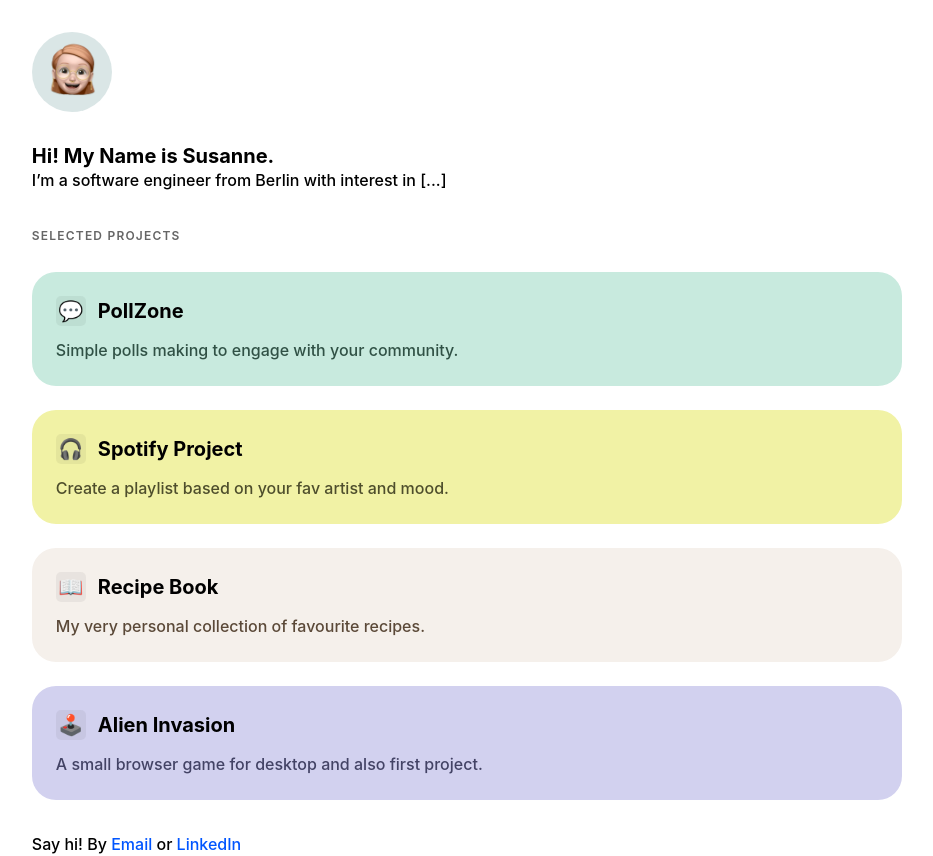
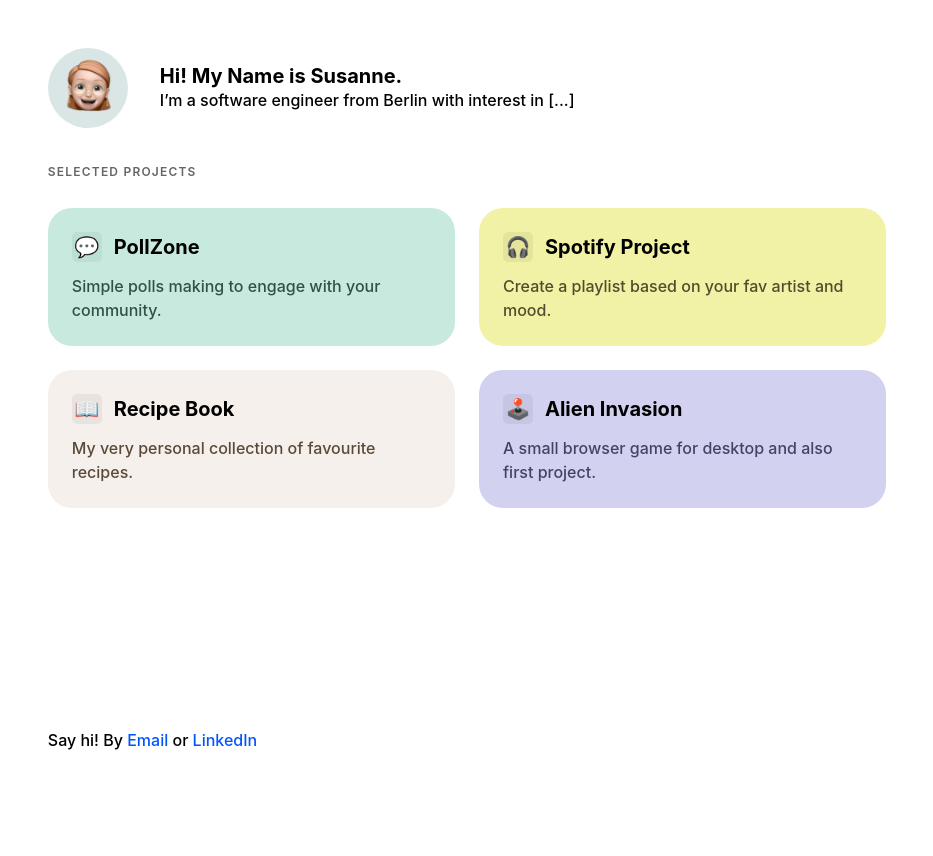
Before and after one commit to justArale/portfolio, a React (Vite) app: page / in a window 1280 px wide. Shown: the whole page, without its empty margins (173-1106 px from the left). After the commit the page ends 800 px from the top, so only its background shows below. Built offline with nearby package versions, Linux system fonts and the light colour scheme.

Commit message:
responsive design of navbar and homepage for ipad

```diff
--- a/src/App.css
+++ b/src/App.css
@@ -6,3 +6,9 @@
   flex-direction: column;
   gap: 32px;
 }
+
+@media (min-width: 768px) {
+  .page {
+    padding: 48px;
+  }
+}
--- a/src/components/Homepage.css
+++ b/src/components/Homepage.css
@@ -5,6 +5,12 @@
 }
 
 .homepageContent {
+  display: flex;
+  flex-direction: column;
+  gap: 24px;
+}
+
+.projectOverview {
   display: flex;
   flex-direction: column;
   gap: 24px;
@@ -50,3 +56,16 @@
   padding: 24px;
   border-radius: 24px;
 }
+
+@media (min-width: 768px) {
+  .projectOverview {
+    display: flex;
+    flex-direction: row;
+    flex-wrap: wrap;
+    gap: 24px;
+  }
+
+  .noUnderline {
+    width: calc(50% - 12px);
+  }
+}
--- a/src/components/Navbar.css
+++ b/src/components/Navbar.css
@@ -9,3 +9,11 @@
   width: 80px;
   border-radius: 50%;
 }
+
+@media (min-width: 768px) {
+  .navbar {
+    flex-direction: row;
+    align-items: center;
+    gap: 32px;
+  }
+}
--- a/src/index.css
+++ b/src/index.css
@@ -104,7 +104,7 @@ body {
 }
 
 /* Responsive styles */
-@media (min-width: 768px) {
+@media (min-width: 1024px) {
   body {
     width: 73vw;
   }
--- a/src/pages/HomePage.jsx
+++ b/src/pages/HomePage.jsx
@@ -9,7 +9,7 @@ function HomePage() {
       <Navbar />
       <div className="homepageContent">
         <p className="label">Selected Projects</p>
-
+        <div className="projectOverview">
           <Link to="/pollZone" className="noUnderline">
             <div className="pollzoneFiller projectBox">
               <div className="header">
@@ -64,6 +64,7 @@ function HomePage() {
           </Link>
         </div>
       </div>
+    </div>
   );
 }
 
```
Lines whose indentation alone changed are shown as unchanged.
